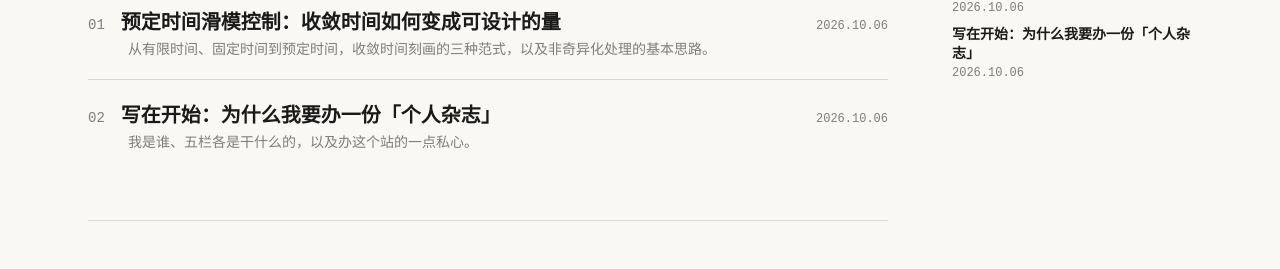
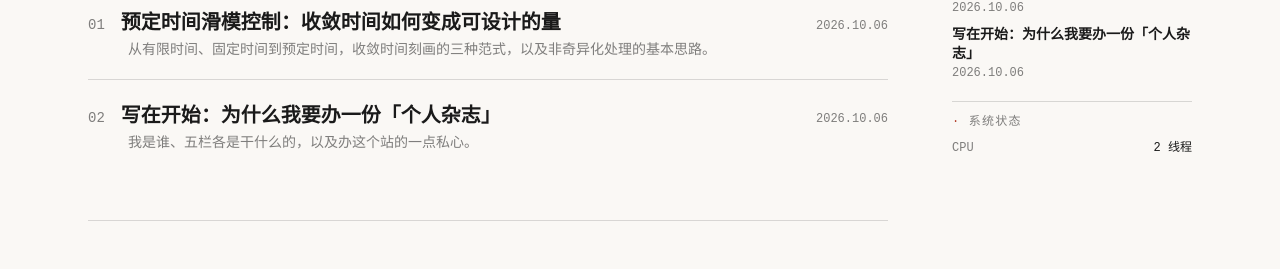
Before and after one commit to 004Tingting/004Tingting.github.io, a Next.js app: page / in a window 1280 px wide. Shown: the part 669-938 px from the top of the page. Built offline with nearby package versions, Linux system fonts and the light colour scheme; no server answers.

Commit message:
ui: sidebar system-status widget (pure web apis: cores/lag/gpu/fps/heap)

```diff
--- a/components/HomeAside.tsx
+++ b/components/HomeAside.tsx
@@ -2,6 +2,7 @@ import Link from "next/link";
 import { dic, type Lang } from "@/lib/i18n";
 import type { Section } from "@/lib/articles";
 import NowPlayingLive, { type NowSnapshot } from "@/components/NowPlayingLive";
+import StatusWidget from "@/components/StatusWidget";
 
 /** 首页侧栏「近作」需要的字段（ArticleMeta + 所属栏目） */
 type RecentItem = {
@@ -51,8 +52,8 @@ const BLURBS: Record<Lang, Record<(typeof ORDER)[number], string>> = {
 
 /**
  * 首页侧栏（仅 ≥1280px 显示）。
- * 四部分：编辑部印记（装饰）→ 正在听（实时）→ 五栏索引（导航）→ 近作（时效）。
- * 本体为服务端组件，正在听为客户端子组件（实时轮询）。
+ * 五部分：编辑部印记（装饰）→ 正在听（实时）→ 五栏索引（导航）→ 近作（时效）→ 系统状态（网页侧指标）。
+ * 本体为服务端组件，正在听 / 系统状态为客户端子组件（实时轮询）。
  */
 export default function HomeAside({
   lang,
@@ -69,7 +70,8 @@ export default function HomeAside({
 
   return (
     <aside className="hidden xl:block">
-      <div className="sticky top-8 space-y-5">
+      {/* sticky 内容可能超过视口（加入状态组件后）——超出时内部滚动兜底 */}
+      <div className="sticky top-8 max-h-[calc(100vh-2.5rem)] space-y-5 overflow-y-auto">
         {/* 编辑部印记：竖排站名 + 期号，纯装饰 */}
         <div className="border-t-2 border-accent pt-3">
           <p className="font-mono text-xs tracking-[0.3em] text-muted uppercase">
@@ -135,6 +137,9 @@ export default function HomeAside({
             </ul>
           </div>
         ) : null}
+
+        {/* 系统状态：网页侧性能指标（纯 Web API） */}
+        <StatusWidget lang={lang} />
       </div>
     </aside>
   );
--- /dev/null
+++ b/components/StatusWidget.tsx
@@ -0,0 +1,141 @@
+"use client";
+
+import { useEffect, useRef, useState } from "react";
+import { dic, type Lang } from "@/lib/i18n";
+
+type Row = { label: string; value: string; title?: string };
+
+type PerfMemory = { usedJSHeapSize: number; jsHeapSizeLimit: number };
+
+/** GPU 名称：WebGL 调试信息（Chromium 给出完整型号；Firefox/Safari 可能只有通用名） */
+function gpuName(): string | null {
+  try {
+    const canvas = document.createElement("canvas");
+    const gl = (canvas.getContext("webgl") ||
+      canvas.getContext("experimental-webgl")) as WebGLRenderingContext | null;
+    if (!gl) return null;
+    const ext = gl.getExtension("WEBGL_debug_renderer_info");
+    const raw = ext
+      ? String(gl.getParameter(ext.UNMASKED_RENDERER_WEBGL))
+      : String(gl.getParameter(gl.RENDERER));
+    gl.getExtension("WEBGL_lose_context")?.loseContext();
+    if (!raw || raw === "Mozilla") return null;
+    /* "ANGLE (NVIDIA, NVIDIA GeForce RTX 3060 Direct3D11 ..., D3D11)" → 取渲染器段 */
+    const m = raw.match(/ANGLE \(([^)]+)\)/);
+    if (m) {
+      const parts = m[1].split(",").map((s) => s.trim());
+      return parts.length >= 2 ? parts[1] : m[1];
+    }
+    return raw;
+  } catch {
+    return null;
+  }
+}
+
+/**
+ * 首页侧栏「系统状态」小组件——纯 Web API，零依赖。
+ * 浏览器沙箱拿不到系统级占用，因此全部为网页侧代理指标：
+ *   CPU → 逻辑核心数 + 主线程事件循环延迟（负载估算，ms）
+ *   GPU → WebGL 渲染器名 + FPS（rAF 计帧）
+ *   内存 → JS 堆占用/上限（仅 Chromium）+ 设备内存档位
+ * 全部只读、一次探测、定时采样；不支持项显示「—」。
+ */
+export default function StatusWidget({ lang }: { lang: Lang }) {
+  const t = dic[lang].home.aside;
+  const [rows, setRows] = useState<Row[]>([]);
+  const fpsRef = useRef(0);
+
+  useEffect(() => {
+    const cores = navigator.hardwareConcurrency;
+    const nav = navigator as Navigator & { deviceMemory?: number };
+    const deviceMem =
+      typeof nav.deviceMemory === "number" ? `≥${nav.deviceMemory} GB` : null;
+    const gpu = gpuName();
+    const pm = (performance as Performance & { memory?: PerfMemory }).memory;
+
+    /* FPS：rAF 计帧（标签页隐藏时浏览器自动暂停 rAF，不空转） */
+    let frames = 0;
+    let last = performance.now();
+    let raf = 0;
+    const tick = (now: number) => {
+      frames += 1;
+      if (now - last >= 1000) {
+        fpsRef.current = Math.round((frames * 1000) / (now - last));
+        frames = 0;
+        last = now;
+      }
+      raf = requestAnimationFrame(tick);
+    };
+    raf = requestAnimationFrame(tick);
+
+    /* 主线程延迟：500ms 定时器漂移的指数滑动平均 */
+    let lag = 0;
+    let expected = performance.now() + 500;
+    const id = setInterval(() => {
+      const now = performance.now();
+      lag = lag * 0.6 + Math.max(0, now - expected) * 0.4;
+      expected = now + 500;
+
+      const heap = pm
+        ? `${Math.round(pm.usedJSHeapSize / 1048576)} / ${Math.round(pm.jsHeapSizeLimit / 1048576)} MB`
+        : "—";
+
+      setRows([
+        {
+          label: "CPU",
+          value: cores ? (lang === "zh" ? `${cores} 线程` : `${cores} threads`) : "—",
+          title: "navigator.hardwareConcurrency",
+        },
+        {
+          label: "LAG",
+          value: `${lag.toFixed(0)} ms`,
+          title:
+            lang === "zh"
+              ? "主线程事件循环延迟——页面负载的网页侧估算，非系统级 CPU 占用"
+              : "Main-thread event-loop lag — a web-side load estimate, not system CPU",
+        },
+        { label: "GPU", value: gpu ?? "—", title: gpu ?? undefined },
+        { label: "FPS", value: `${fpsRef.current}` },
+        {
+          label: "MEM",
+          value: heap,
+          title:
+            lang === "zh"
+              ? "本页 JS 堆（performance.memory，仅 Chromium）"
+              : "JS heap of this page (performance.memory, Chromium only)",
+        },
+        deviceMem
+          ? {
+              label: lang === "zh" ? "设备" : "Device",
+              value: deviceMem,
+              title: "navigator.deviceMemory（粗粒度档位）",
+            }
+          : null,
+      ].filter(Boolean) as Row[]);
+    }, 1000);
+
+    return () => {
+      cancelAnimationFrame(raf);
+      clearInterval(id);
+    };
+  }, [lang]);
+
+  return (
+    <div className="border-t border-rule pt-3">
+      <p className="font-mono text-xs tracking-widest text-muted">
+        <span className="text-accent">·</span> {t.status}
+      </p>
+      {rows.length > 0 ? (
+        <dl className="mt-2.5 space-y-1.5">
+          {rows.map((r) => (
+            <div key={r.label} className="flex items-baseline justify-between gap-2" title={r.title}>
+              <dt className="shrink-0 font-mono text-xs text-muted">{r.label}</dt>
+              <dd className="truncate font-mono text-xs">{r.value}</dd>
+            </div>
+          ))}
+        </dl>
+      ) : null}
+      <p className="mt-2 font-mono text-[10px] leading-snug text-muted">{t.statusNote}</p>
+    </div>
+  );
+}
--- a/lib/i18n.ts
+++ b/lib/i18n.ts
@@ -18,6 +18,8 @@ export const zh = {
       latestShort: "近作",
       colophon: "成都 · 中国",
       est: "始于 2026",
+      status: "系统状态",
+      statusNote: "网页沙箱内估算，非系统级占用",
     },
   },
   sections: {
@@ -124,6 +126,8 @@ export const en = {
       latestShort: "Recent",
       colophon: "Chengdu, China",
       est: "Est. 2026",
+      status: "System status",
+      statusNote: "Estimated inside the browser sandbox — not system-level",
     },
   },
   sections: {
```
